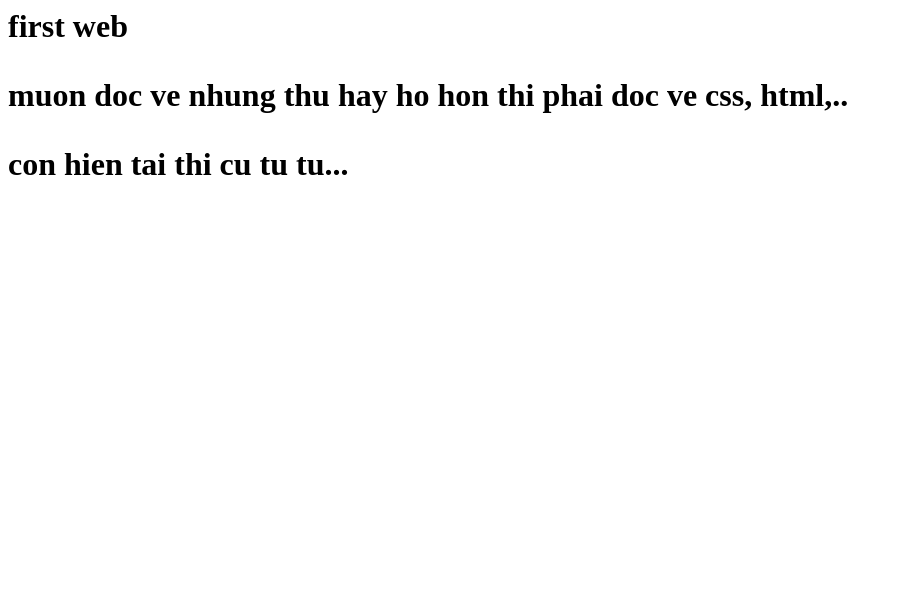
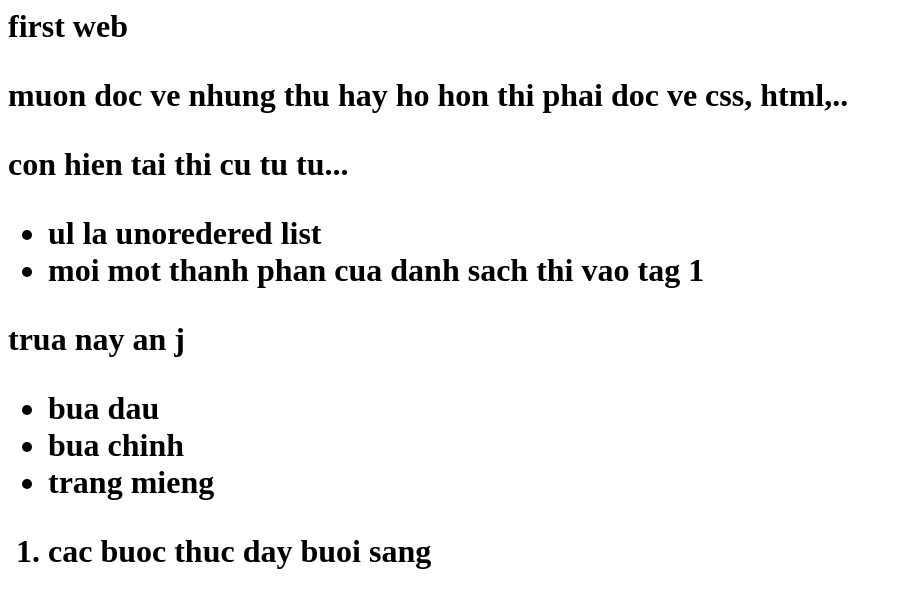
Before and after one commit to phuonganhhmy/website01, a plain HTML site: page index.html in a window 1280 px wide. Shown: the whole page, without its empty margins (0-902 px from the left). Drawn offline with Linux system fonts and the light colour scheme.

Commit message:
thu nghiem them tg ul ol

```diff
--- a/index.html
+++ b/index.html
@@ -3,4 +3,19 @@
     <h1> first web <h1/>
       <p>muon doc ve nhung thu hay ho hon thi phai doc ve css, html,..</p>
       <p>con hien tai thi cu tu tu...</p>
+      <ul>
+        <li> ul la unoredered list</li>
+        <li> moi mot thanh phan cua danh sach thi vao tag 1</li>
+      </ul>
+      <p> trua nay an j
+        <ul>
+          <li>bua dau</li>
+          <li>bua chinh</li>
+          <li>trang mieng</li>
+        </ul>
+        <ol>
+          <li>cac buoc thuc day buoi sang</li>
+
+        </ol>
+      </p>
   <body/>
```
